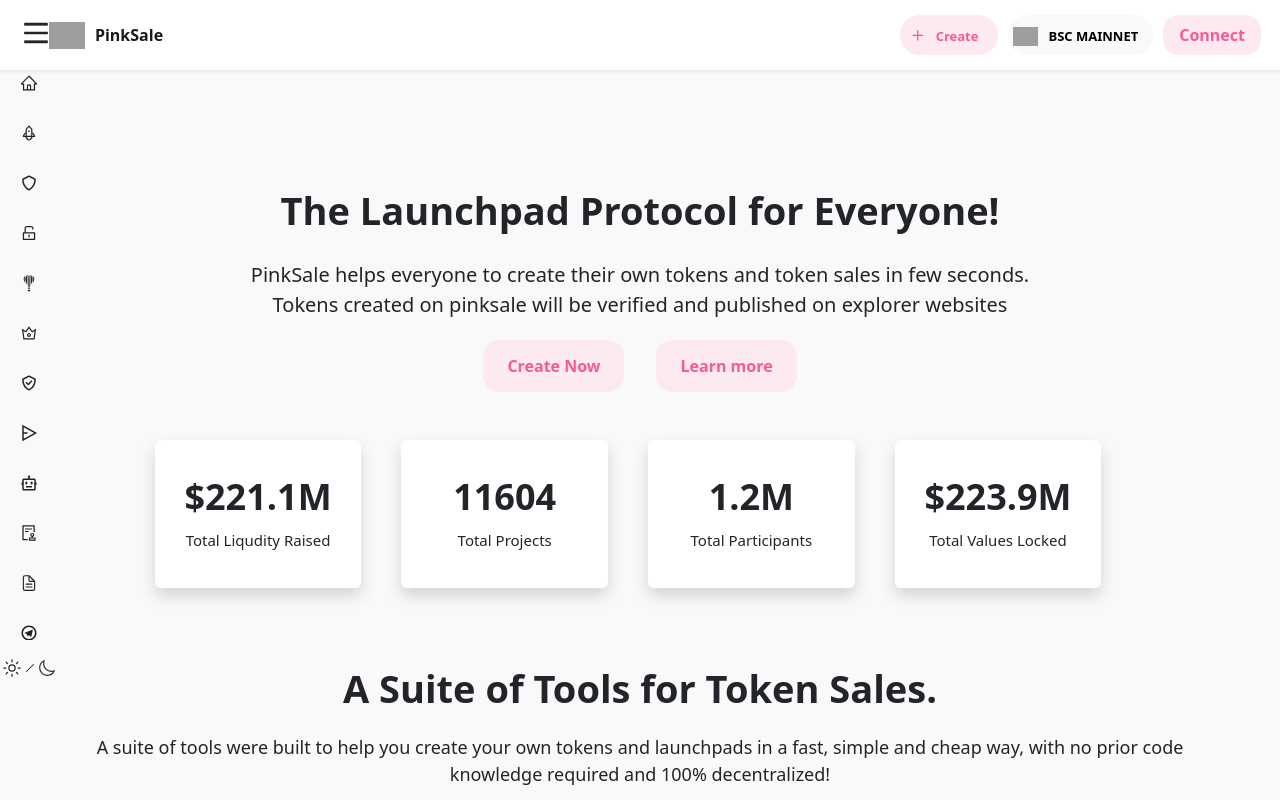
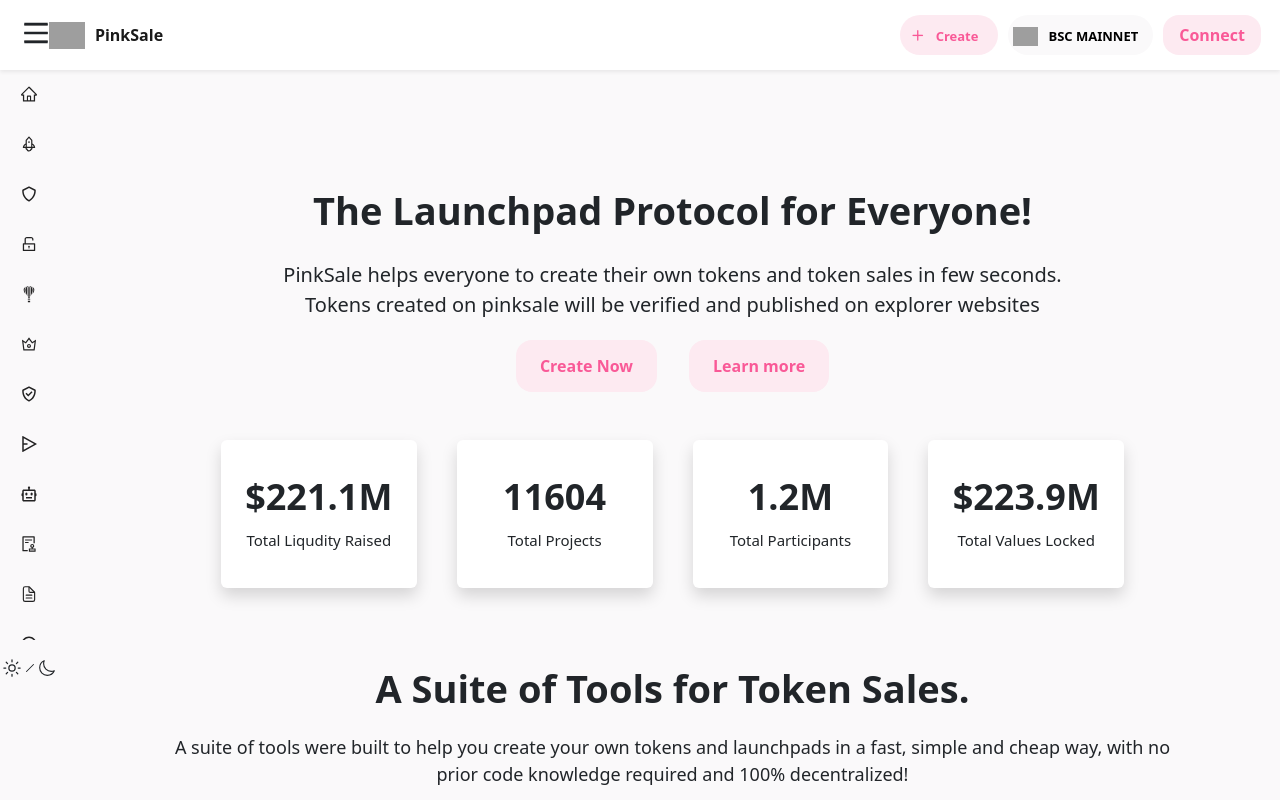
Before and after one commit to Pauleye12/pinksale-landing-page, a React (Vite) app: page / in a window 1280 px wide. Shown: the top 800 px of the page. Built offline with nearby package versions, Linux system fonts and the light colour scheme; grey boxes are pictures that could not be loaded.

Commit message:
further edits

```diff
--- a/src/components/introduction.jsx
+++ b/src/components/introduction.jsx
@@ -7,53 +7,61 @@
 class Introduction extends Component {
     render() {
         return (
-            <div className='marginTop'>
-                <h1>
-                    The Launchpad Protocol for Everyone!
-                </h1>
-                <div className='protocol-text d-flex'>
-                        <p className='text-center'>
-                            PinkSale helps everyone to create their own tokens and token sales in few seconds.
+          <div className="marginTop testing">
+            <div className="">
+              <h1>The Launchpad Protocol for Everyone!</h1>
+              <div className="protocol-text d-flex">
+                <p className="text-center">
+                  PinkSale helps everyone to create their own tokens and token
+                  sales in few seconds.
                 </p>
-                        <p className='text-center'>
-                        Tokens created on pinksale will be verified and published on explorer websites
-                        </p>
-
-                </div>
-
-
-                <div className='center-btns'>
-                    <button className="btn btn-create-now fw-bold rounded-4 me-3">Create Now</button>
-                    <button className="btn btn-learn-more fw-bold rounded-4 ms-3">Learn more</button>
-                </div>
-
-                <FilledTabs/>
-
-                <div className='token-sales'>
-                    <h1>
-                        A Suite of Tools for Token Sales.
-                    </h1>
-                    <p className='token-sales-text'>
-                    A suite of tools were built to help you create your own tokens and launchpads in a fast, simple and cheap way, with no prior code knowledge required and 100% decentralized!
+                <p className="text-center">
+                  Tokens created on pinksale will be verified and published on
+                  explorer websites
                 </p>
               </div>
 
-                <FilledCards/>
+              <div className="center-btns">
+                <button className="btn btn-create-now fw-bold rounded-4 me-3">
+                  Create Now
+                </button>
+                <button className="btn btn-learn-more fw-bold rounded-4 ms-3">
+                  Learn more
+                </button>
+              </div>
 
-                <div className='growing-protocol'>
-                    <h1>
-                    A Growing Protocol Ecosystem.
-                    </h1>
-                    <p className='token-sales-text'>
-                    We build a suite of tools for the world of decentralized finance. PinkMoon, PinkSale, PinkElon PinkLock, PinkSwap, we Pink everything!
+              <FilledTabs />
+
+              <div className="token-sales">
+                <h1>A Suite of Tools for Token Sales.</h1>
+                <p className="token-sales-text">
+                  A suite of tools were built to help you create your own tokens
+                  and launchpads in a fast, simple and cheap way, with no prior
+                  code knowledge required and 100% decentralized!
+                </p>
+              </div>
+
+              <FilledCards />
+
+              <div className="growing-protocol">
+                <h1>A Growing Protocol Ecosystem.</h1>
+                <p className="token-sales-text">
+                  We build a suite of tools for the world of decentralized
+                  finance. PinkMoon, PinkSale, PinkElon PinkLock, PinkSwap, we
+                  Pink everything!
                 </p>
 
-                    <FilledPinkCards/>
+                <FilledPinkCards />
               </div>
 
-                <div className='disclaime-wrapper'>
-                    <div className='disclaimer'>
-                    Disclaimer: The information provided shall not in any way constitute a recommendation as to whether you should invest in any product discussed. We accept no liability for any loss occasioned to any person acting or refraining from action as a result of any material provided or published.
+              <div className="disclaime-wrapper">
+                <div className="disclaimer">
+                  Disclaimer: The information provided shall not in any way
+                  constitute a recommendation as to whether you should invest in
+                  any product discussed. We accept no liability for any loss
+                  occasioned to any person acting or refraining from action as a
+                  result of any material provided or published.
+                </div>
               </div>
             </div>
           </div>
--- a/src/components/permanentSideBar.jsx
+++ b/src/components/permanentSideBar.jsx
@@ -1,4 +1,4 @@
-import React, { Component } from 'react'
+import React, { Component } from "react";
 
 class PermanentSideBar extends Component {
   constructor(props) {
@@ -7,12 +7,13 @@
   render() {
     return (
       <div className="side-bar-items">
+        <div className="full-height">
           <a href="" className="side-bar-link">
             <div className=" side-bar-items-content d-flex justify-content-start align-items-center">
               {this.props.content.logo}
-
             </div>
           </a>
+        </div>
       </div>
     );
   }
--- a/src/index.css
+++ b/src/index.css
@@ -60,12 +60,20 @@
 }
 
 /* manual css starts */
+/* .testing{
+  display: flex;
+  justify-content: center;
+}
+.test{
+  display: flex;
+
+} */
 .bg-color {
   background-color: var(--background-pink);
 }
 .marginTop {
   margin-top: 70px;
-  padding: 120px 20px 20px 20px;
+  padding: 120px 20px 20px 85px;
   z-index: 10;
 }
 .display-none {
@@ -78,16 +86,16 @@
 .height-toggle {
   height: 0;
   overflow: hidden;
-  background-color: var(--background-pink);
 }
 .height-toggle a {
   display: block;
   padding: 8px 16px;
- background-color: var(--background-pink);
- color: var(--text-color);
+  background-color: var(--background-pink);
+  color: var(--text-color);
 }
 .height-toggle-open {
   height: 100%;
+  background-color: var(--background-pink);
 }
 /* HEADER CSS */
 .header {
@@ -108,7 +116,6 @@
   /* background-color: white; */
   /* border: none !important;
   outline: none !important; */
-
 }
 /* .navbar-toggler:active{
   border: none !important;
@@ -202,7 +209,7 @@
   margin-top: 4px;
   margin-bottom: 10px;
 }
-.full-height{
+.full-height {
   height: 40px;
 }
 
@@ -221,7 +228,8 @@
 .side-bar-link {
   color: var(--text-color);
 }
-.side-bar-link:hover, .height-toggle a:hover {
+.side-bar-link:hover,
+.height-toggle a:hover {
   color: var(--text-pink);
   cursor: pointer;
 }
@@ -249,8 +257,9 @@
 }
 
 .permanent {
-  width: 80px;
+  width: 65px;
   position: fixed;
+  height: 100vh;
   left: 0;
   z-index: 90;
   background-color: inherit;
@@ -298,6 +307,7 @@
 .wrapper {
   width: 100%;
   padding: 48px 0px;
+  margin: 0;
 }
 .gap {
   gap: 20px;
@@ -361,7 +371,11 @@
     background-color: #f9f9f9;
   }
 }
-
+@media screen and (max-width: 768px) {
+  .marginTop {
+    padding: 120px 20px 20px 20px;
+  }
+}
 @media screen and (min-width: 769px) {
   .gap {
     gap: 40px;
```
Also changed, not shown: src/App.jsx (+14 -15 lines). Lines whose indentation alone changed are shown as unchanged.
